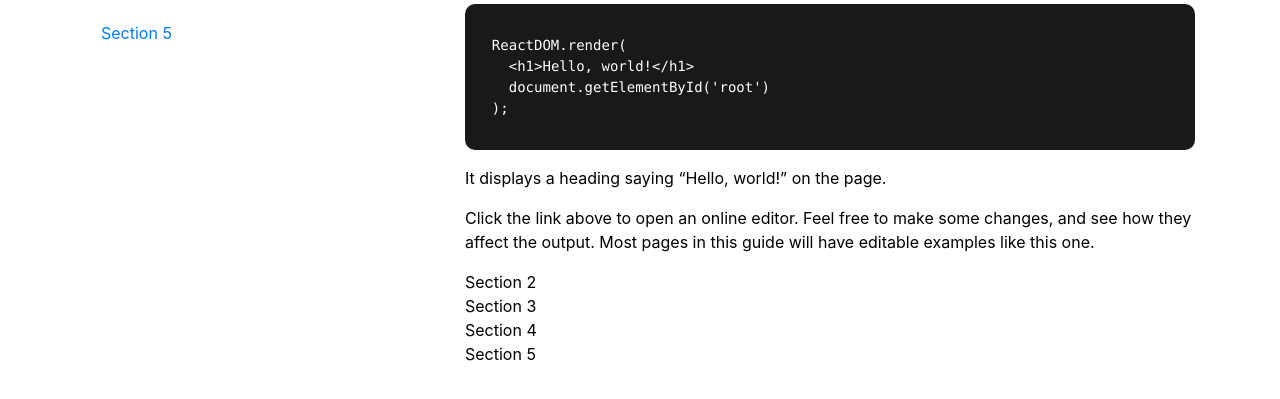
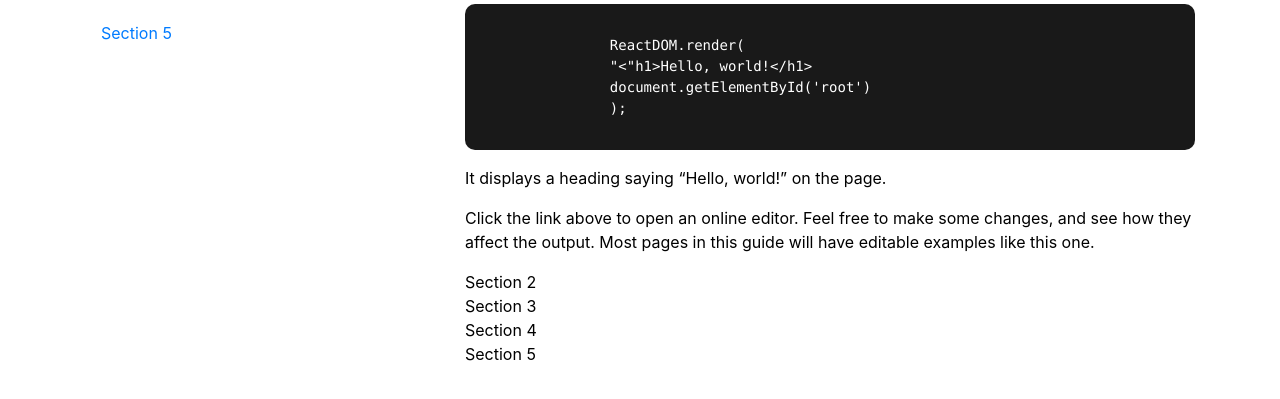
Before and after one commit to grimeswong/TechnicalDocumentationPage_FCC, a website: page src/index.html in a window 1280 px wide. Shown: the part 171-570 px from the top of the page. Drawn offline with nearby package versions, Linux system fonts and the light colour scheme; files that its build step writes are made by us from their sources.

Commit message:
TDP-003: WIP adjust and structure codes section

```diff
--- a/src/index.html
+++ b/src/index.html
@@ -33,10 +33,10 @@
           <article class="section-container">
             <pre>
               <code class="code">
-  ReactDOM<span class="keyword">.render(</span>
-    <span class="symbol"><</span><span class="html-tag">h1</span><span class="symbol">></span><span class="text">Hello, world!</span><span class="symbol"><&#47;</span><span class="html-tag">h1</span><span class="symbol">></span>
-    <span class="text">document</span><span class="symbol">.</span><span class="funciton">getElementById</span><span class="symbol">('</span><span class="text">root</span><span class="symbol">')</span>
-  <span class="symbol">);</span></code>
+                ReactDOM<span class="keyword">.render(</span>
+                <span class="symbol">"<"</span><span class="html-tag">h1</span><span class="symbol">></span><span class="text">Hello, world!</span><span class="symbol"><&#47;</span><span class="html-tag">h1</span><span class="symbol">></span>
+                <span class="text">document</span><span class="symbol">.</span><span class="funciton">getElementById</span><span class="symbol">('</span><span class="text">root</span><span class="symbol">')</span>
+                <span class="symbol">);</span></code>
             </pre>
             <p class="section-code-description">
               It displays a heading saying “Hello, world!” on the page.
```
